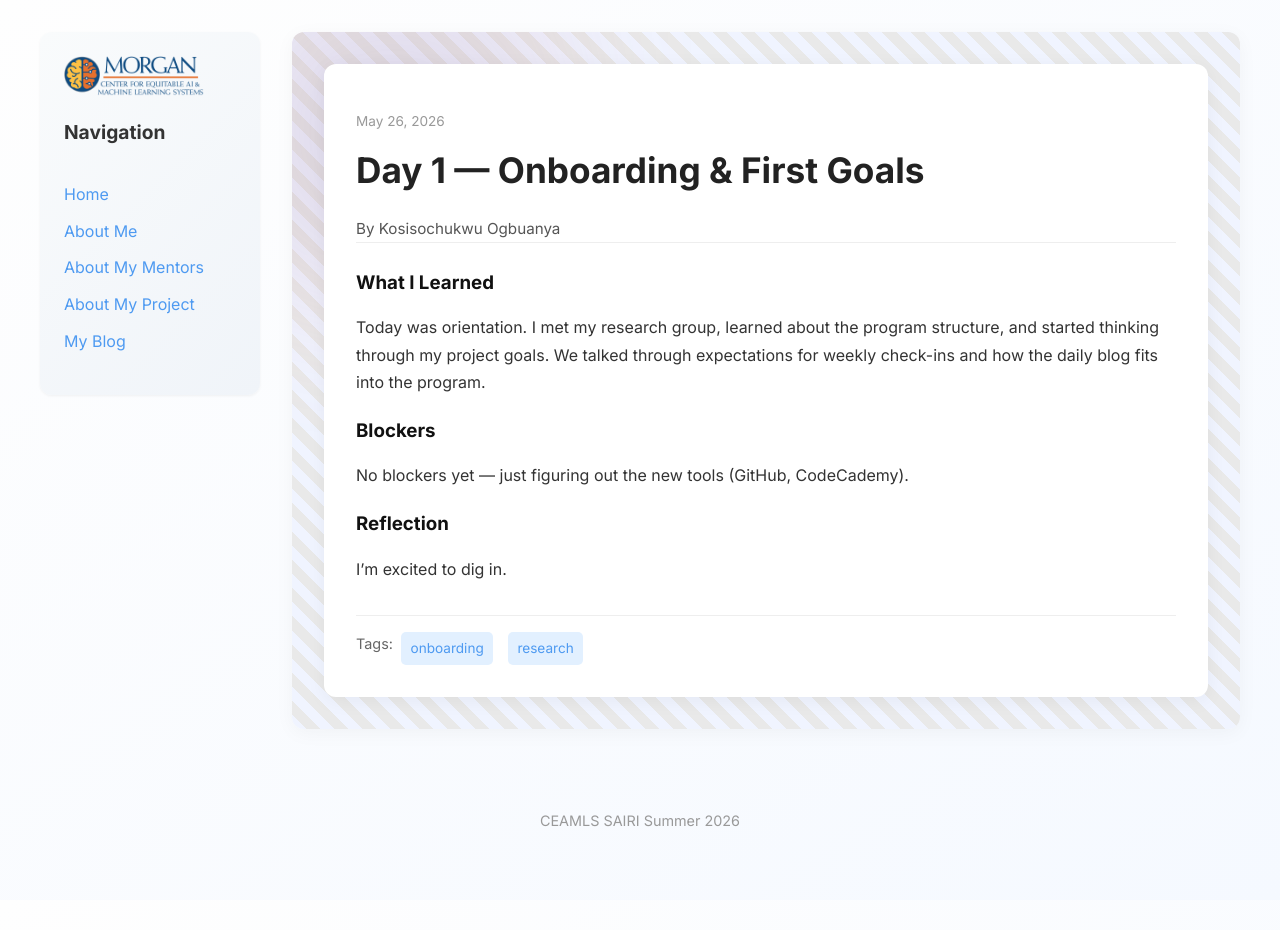
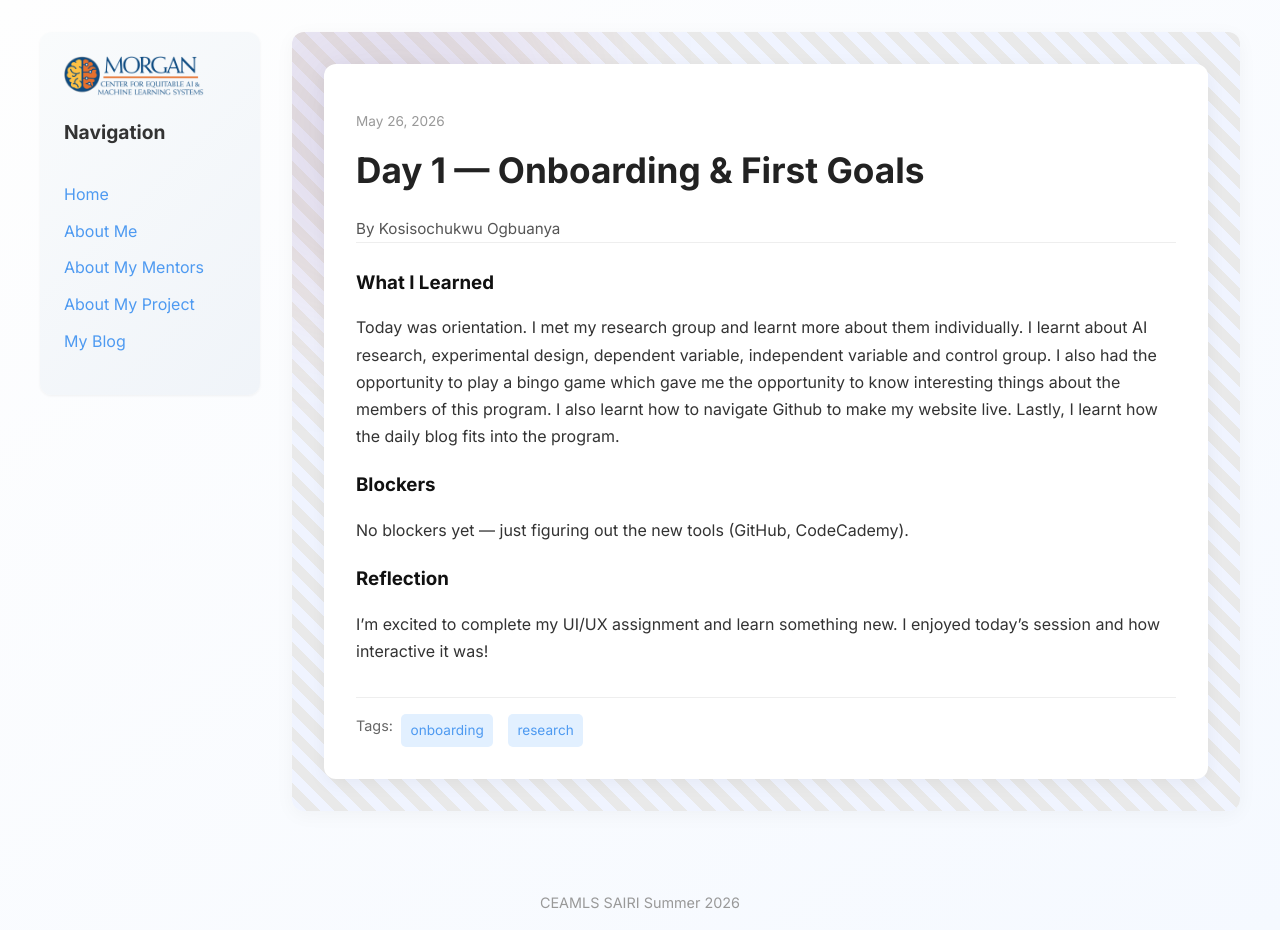
Before and after one commit to Kosiso7-og/Kosiso7-ogceamls26.github.io, a Jekyll site: the page built from _posts/2026-05-26-day-1.md, in a window 1280 px wide. Built offline with Jekyll 4.4.1, drawn with Linux system fonts in a browser that asks for light colours; before the commit the page ends 900 px from its top, so only the background shows below that.

Commit message:
Revise day 1 reflections and learning details

```diff
--- a/_posts/2026-05-26-day-1.md
+++ b/_posts/2026-05-26-day-1.md
@@ -6,13 +6,11 @@ permalink: /day1.html
 tags: ["onboarding", "research"]
 
 what_i_learned: |
-  Today was orientation. I met my research group, learned about the program structure,
-  and started thinking through my project goals. We talked through expectations for
-  weekly check-ins and how the daily blog fits into the program.
+  Today was orientation. I met my research group and learnt more about them individually. I learnt about AI research, experimental design, dependent variable,  independent variable and control group. I also had the opportunity to play a bingo game which gave me the opportunity to know interesting things about the members  of this program. I also learnt how to navigate Github to make my website live. Lastly, I learnt how the daily blog fits into the program.
 
 blockers: |
   No blockers yet — just figuring out the new tools (GitHub, CodeCademy).
 
 reflection: |
-  I'm excited to dig in.
+  I'm excited to complete my UI/UX assignment and learn something new. I enjoyed today's session and how interactive it was!
 ---
```
